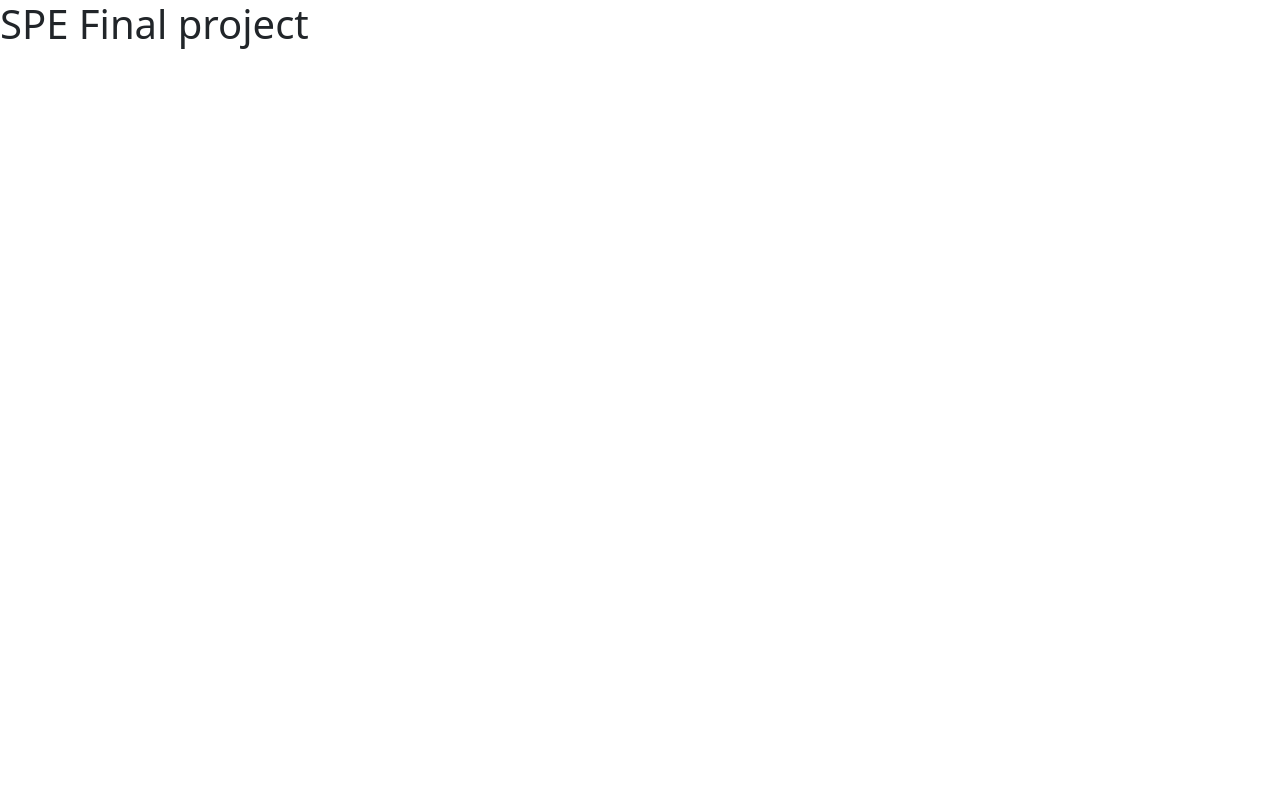
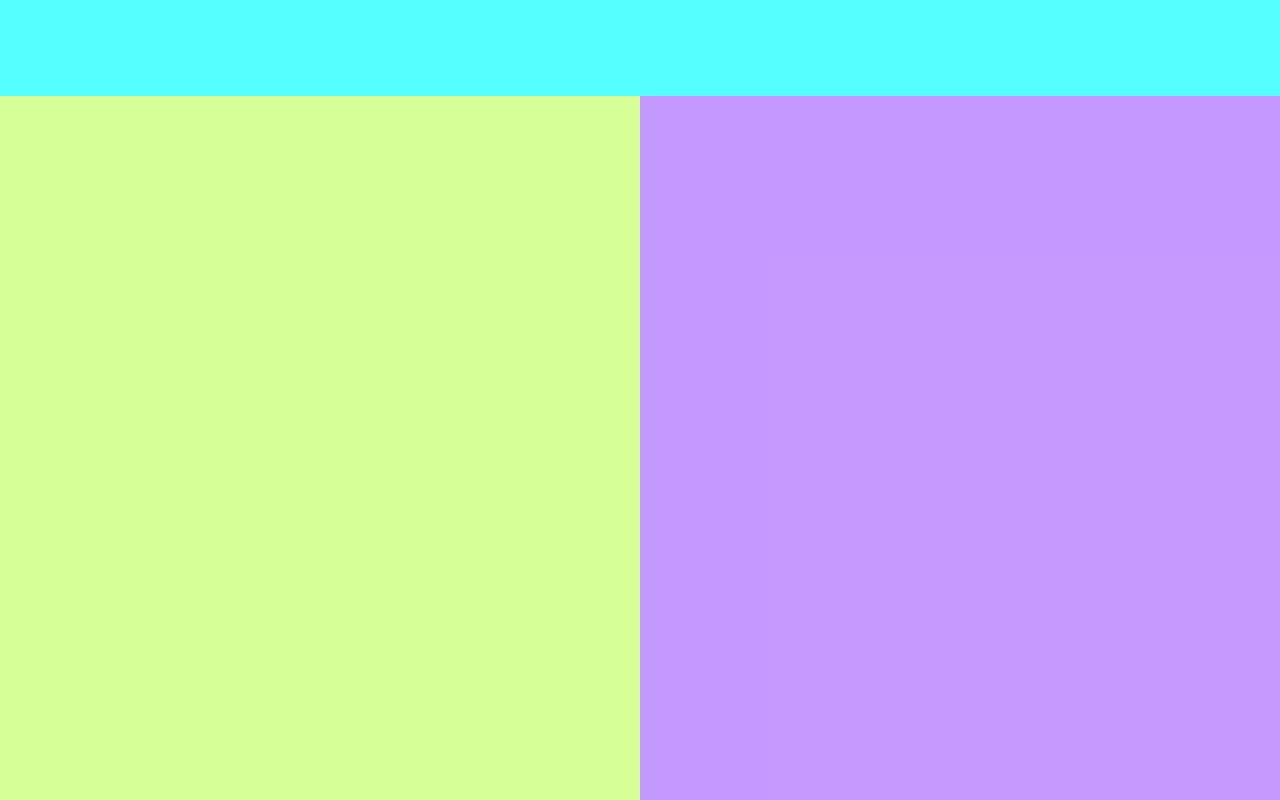
Before and after one commit to shrutikmali/spe-final-frontend, a React (Create React App) app: page / in a window 1280 px wide. Built offline with nearby package versions, Linux system fonts and the light colour scheme.

Commit message:
Create layout

```diff
--- /dev/null
+++ b/src/App.css
@@ -0,0 +1,29 @@
+.root {
+    display: flex;
+    flex-direction: column;
+}
+
+.header {
+    background-color: rgba(0, 255, 255, 0.663);
+    width: 100%;
+    height: 96px;
+    flex-grow: 1;
+}
+
+.body {
+    width: 100%;
+    height: calc(100vh - 96px);
+    display: flex;
+}
+
+.upload-root {
+    width: 50%;
+    height: 100%;
+    background-color: rgba(172, 255, 47, 0.488);
+}
+
+.convert-root {
+    width: 50%;
+    height: 100%;
+    background-color: rgba(134, 47, 255, 0.488);
+}
--- a/src/App.js
+++ b/src/App.js
@@ -1,8 +1,15 @@
 import React from "react";
+import "./App.css";
 
 const App = () => {
   return (
-    <h1>SPE Final project</h1>
+    <div className="root">
+      <div className="header"></div>
+      <div className="body">
+        <div className="upload-root"></div>
+        <div className="convert-root"></div>
+      </div>
+    </div>
   );
 }
 
--- a/src/index.js
+++ b/src/index.js
@@ -2,7 +2,6 @@ import React from 'react';
 import ReactDOM from 'react-dom/client';
 import './index.css';
 import App from './App';
-import 'bootstrap/dist/css/bootstrap.min.css';
 
 const root = ReactDOM.createRoot(document.getElementById('root'));
 root.render(
```
